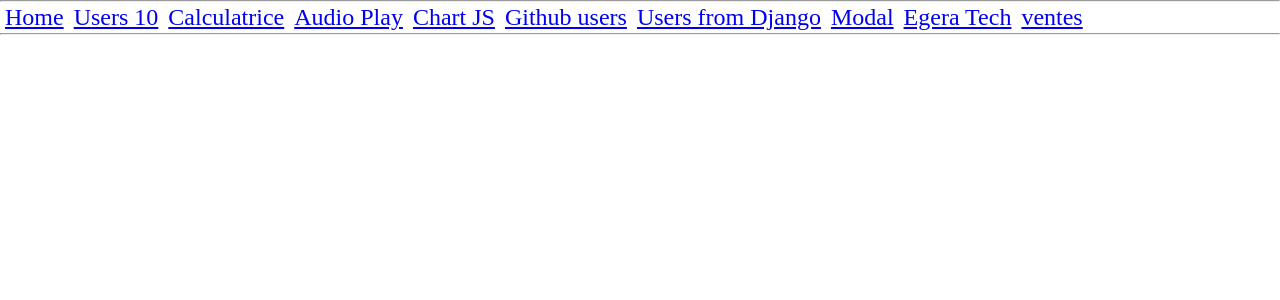
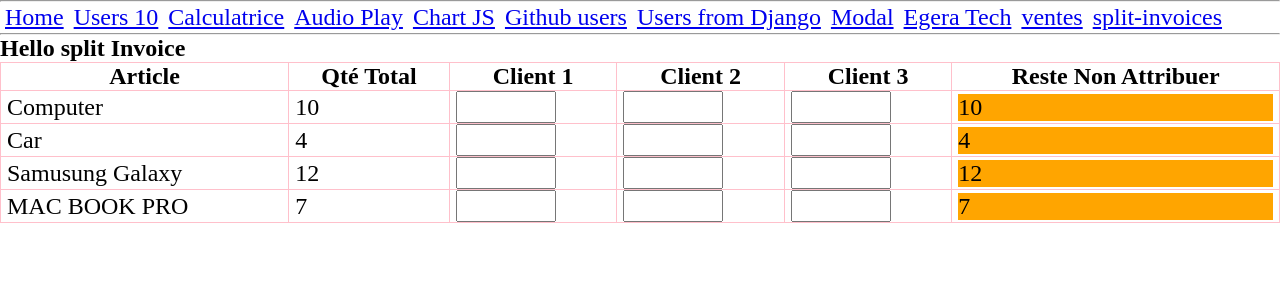
Before and after one commit to Jean-Lionel/Revision-vueJs, a Vue app: page /split-invoices in a window 1280 px wide. Shown: the top 300 px of the page. Built offline with nearby package versions, Linux system fonts and the light colour scheme.

Commit message:
fix a simple error

```diff
--- a/src/App.vue
+++ b/src/App.vue
@@ -13,6 +13,7 @@
         <router-link to="/exemple-modal"> Modal</router-link>
             <router-link to="/egera-tech">Egera Tech</router-link>
             <router-link to="/ventes">ventes</router-link>
+                        <router-link to="/split-invoices">split-invoices</router-link>
       </div>
   </nav>
 
--- a/src/router/index.js
+++ b/src/router/index.js
@@ -9,11 +9,17 @@ import UserDjango from "../views/UserDjango.vue"
 import Modal from "../views/Modal.vue"
 import EgeraTech from "../views/EgeraTech.vue"
 import Vente from "../views/Vente.vue"
+import SplitInvoince from "../views/SplitInvoince.vue"
 
 
 const router = createRouter({
   history: createWebHistory(import.meta.env.BASE_URL),
   routes: [
+    {
+      path: '/split-invoices',
+      name: 'split-invoices',
+      component : SplitInvoince
+    },
     {
       path: '/ventes',
       name: 'ventes',
--- a/src/views/SplitInvoince.vue
+++ b/src/views/SplitInvoince.vue
@@ -13,13 +13,15 @@
                     <td>{{ art.name }}</td>
                     <td>{{ art.qte }}</td>
                     <td v-for="client_number in number">
+
                         <input type="text" @input="event => setValue(client_number, art.id, event.target.value)"
                             style="width: 100px !important;">
                                         </td>
                                         <td>
 
-                        <span v-if="resteNonAttribuer(art.id) > 0">{{ resteNonAttribuer(art.id) }}</span>
-                        <span v-else class="text-danger">{{ resteNonAttribuer(art.id) }}</span>
+                                            <span class="orange" v-if="resteNonAttribuer(art.id) > 0">{{ resteNonAttribuer(art.id) }}</span>
+                                            <span class="vert" v-else-if="resteNonAttribuer(art.id) == 0">{{ resteNonAttribuer(art.id) }}</span>
+                                            <span c v-else class="text-danger">{{ resteNonAttribuer(art.id) }}</span>
                                         </td>
                                     </tr>
                                 </table>
@@ -48,16 +50,33 @@ export default {
                     price: 2000,
                     qte: 4,
                 },
+                {
+                    id: "3",
+                    name: "Samusung Galaxy",
+                    price: 200000,
+                    qte: 12,
+                },
+                {
+                    id: "4",
+                    name: "MAC BOOK PRO",
+                    price: 1500,
+                    qte: 7,
+                },
             ]
 
         }
     },
     methods: {
         resteNonAttribuer(article_id) {
+
             const x = this.products.find(product => product.id == article_id);
             // Le produits peut n'est pas être disponible
-            const artiles = this.arrayData.filter(e => e.articleId == x?.id);
-            let sum = this.arrayData.reduce((c, object) => object.value * 1 + c, 0)
+            const artiles = this.arrayData.filter(e => e.articleId == x.id);
+            let sum = 0;
+            if (artiles.length > 0) {
+                sum = artiles.reduce((c, object) => object.value * 1 + c, 0)
+            }
+
             return x.qte - sum;
         },
         setValue(clientId, article, v) {
@@ -83,9 +102,20 @@ export default {
 </script>
 
 <style  scoped>
+
+td span{
+    display: block;
+}
 .text-danger {
-    color: rgb(248, 108, 108);
+    background: rgb(248, 108, 108);
     font-size: smaller;
+}
+.vert{
+    background : green;
+}
+
+.orange{
+    background: orange;
 }
 
 table {
@@ -99,6 +129,6 @@ th,
 tr,
 td {
     border: 1px solid pink;
-    padding: 0 30px;
+    padding: 0 6px;
 }
 </style>
```
Lines whose indentation alone changed are shown as unchanged.
